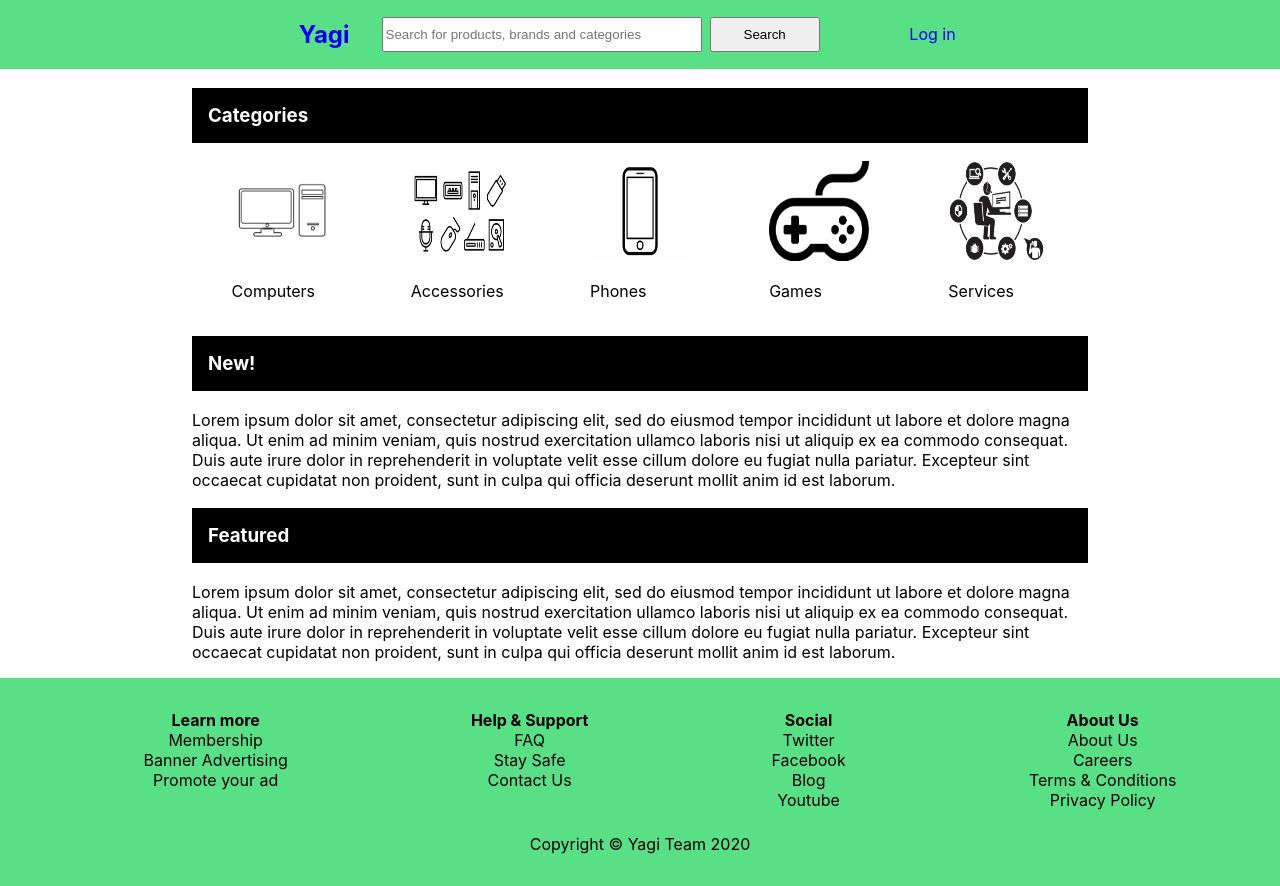
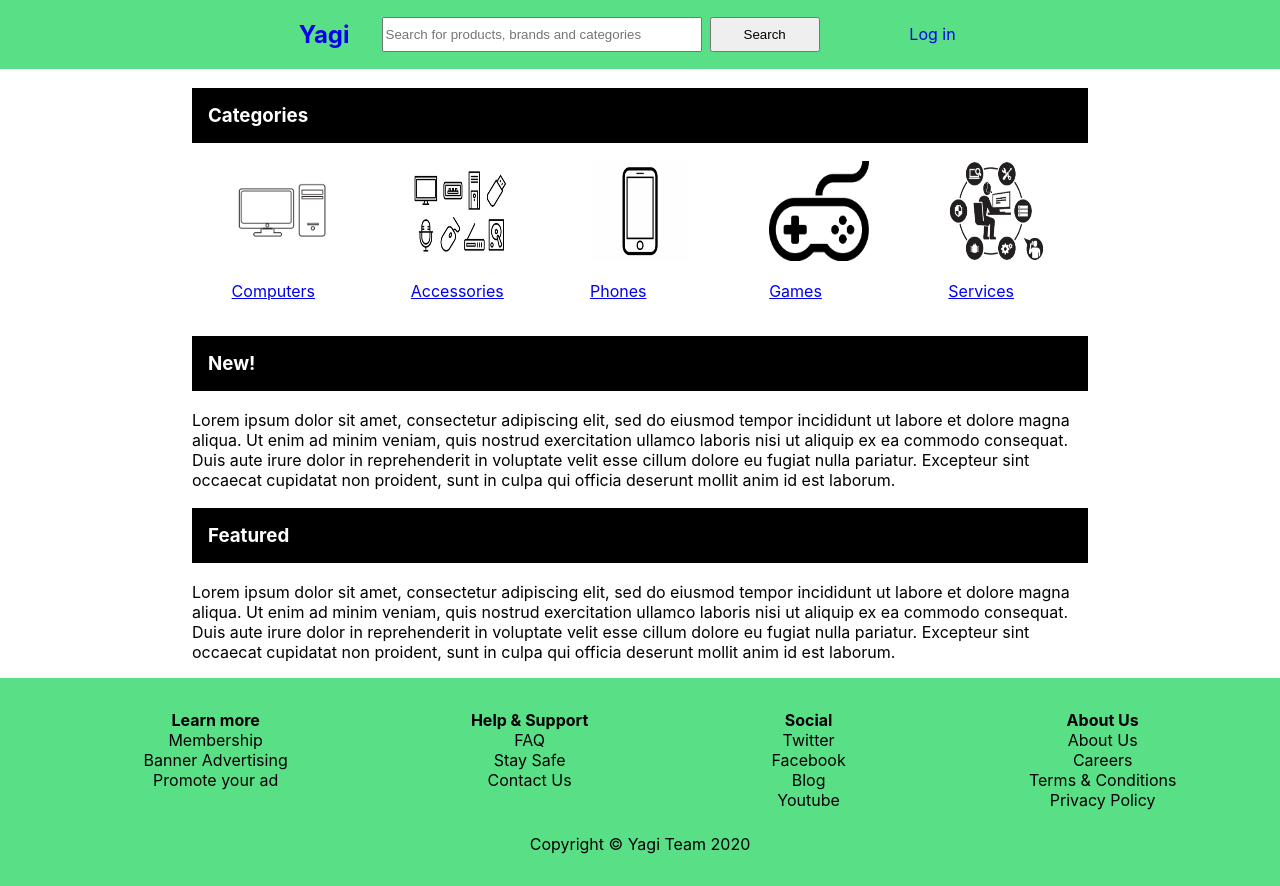
Before and after one commit to DavidKuseh/Yagi-fe, a React (Create React App) app: page / in a window 1280 px wide. Built offline with nearby package versions, Linux system fonts and the light colour scheme.

Commit message:
created individual pages for categories,no content and styling

```diff
--- a/src/Components/Home.js
+++ b/src/Components/Home.js
@@ -1,5 +1,7 @@
 import React from 'react';
+import {Link} from 'react-router-dom';
 import styled from 'styled-components';
+
 import computer from '../Assets/Images/computer.jpg';
 import accessories from '../Assets/Images/accessories.jpg';
 import phones from '../Assets/Images/phones.png';
@@ -55,30 +57,31 @@ const HomeStyle = styled.section`
 
 const Home = () => {
     return (
+        <>
             <HomeStyle>
                 <div className= 'content'>
                     <h3>Categories</h3>
                     <div className= 'categories'>
-                    <div>
+                        <Link to = '/computers'>
                             <img src= {computer} alt= 'computer' width= '100px' height= '100px' />
                             <p>Computers</p>
-                    </div>
-                    <div>
+                        </Link>
+                        <Link to = '/accessories'>
                             <img src= {accessories} alt= 'accessories' width= '100px' height= '100px' />
                             <p>Accessories</p>
-                    </div>
-                    <div>
+                        </Link>
+                        <Link to = '/phones'>
                             <img src= {phones} alt= 'phones' width= '100px' height= '100px' />
                             <p>Phones</p>
-                    </div>
-                    <div>
+                        </Link>
+                        <Link to = '/games'>
                             <img src= {games} alt= 'games' width= '100px' height= '100px' />
                             <p>Games</p>
-                    </div>
-                    <div>
+                        </Link>
+                        <Link to = '/services'>
                             <img src= {services} alt= 'services' width= '100px' height= '100px' />
                             <p>Services</p>
-                    </div>
+                        </Link>
                     </div>
                 </div>
                 <div className= 'new'>
@@ -90,6 +93,7 @@ const Home = () => {
                     <p>Lorem ipsum dolor sit amet, consectetur adipiscing elit, sed do eiusmod tempor incididunt ut labore et dolore magna aliqua. Ut enim ad minim veniam, quis nostrud exercitation ullamco laboris nisi ut aliquip ex ea commodo consequat. Duis aute irure dolor in reprehenderit in voluptate velit esse cillum dolore eu fugiat nulla pariatur. Excepteur sint occaecat cupidatat non proident, sunt in culpa qui officia deserunt mollit anim id est laborum.</p>
                 </div>
             </HomeStyle>
+        </>
     );
 };
 
--- a/src/Components/Main.js
+++ b/src/Components/Main.js
@@ -3,7 +3,6 @@ import styled from 'styled-components';
 
 import Navigation from '../Components/Navigation';
 import Footer from '../Components/Footer';
-// import Home from '../Components/Home';
 
 const MainStyle = styled.div`
     height: 100vh;
@@ -12,12 +11,10 @@ const MainStyle = styled.div`
   }
 `
 
-
 const Main = () => {
     return (
         <MainStyle>
             <Navigation />
-
             <Footer />
         </MainStyle>
     );
--- a/src/Components/Navigation.js
+++ b/src/Components/Navigation.js
@@ -8,20 +8,23 @@ import Login from '../Components/Login';
 import Register from '../Components/Register';
 import Home from '../Components/Home';
 
+import Accessories from '../Pages/Accessories';
+import Computers from '../Pages/Computers';
+import Games from '../Pages/Games';
+import Phones from '../Pages/Phones';
+import Services from '../Pages/Services';
+
 const NavStyle = styled.div`
     background: #59E087;
     display: flex;
     align-items: center;
     margin:0 auto;
-    // position: fixed;
     top: 0;
     width: 100%;
-    // overflow: hidden;
 
     .nav-container {
         display: flex;
         align-items: center;
-        // padding: 2rem 0;
         margin: auto;
 
         .search {
@@ -50,7 +53,6 @@ const NavStyle = styled.div`
         .nav-icons {
             display: flex;
             margin-left: 4rem;
-            // align-items: center;
 
             a{
                 align-items: center;
@@ -93,6 +95,11 @@ const Navigation = () => {
             <Route exact path= '/' component={Home} />
             <Route exact path= '/products' component={Products} />
             <Route exact path= '/contact' component={ContactUs} />
+            <Route exact path = '/accessories' component = {Accessories} />
+            <Route exact path = '/computers' component = {Computers} />
+            <Route exact path = '/games' component = {Games} />
+            <Route exact path = '/phones' component = {Phones} />
+            <Route exact path = '/services' component = {Services} />
         </>
     );
 };
--- /dev/null
+++ b/src/Pages/Accessories.jsx
@@ -0,0 +1,11 @@
+import React from 'react';
+
+const Accessories = () => {
+    return (
+        <div>
+            <p>Accessories</p>
+        </div>
+    );
+};
+
+export default Accessories;
--- /dev/null
+++ b/src/Pages/Computers.jsx
@@ -0,0 +1,11 @@
+import React from 'react';
+
+const Computers = () => {
+    return (
+        <div>
+            <p>Computers</p>
+        </div>
+    );
+};
+
+export default Computers;
--- /dev/null
+++ b/src/Pages/Games.jsx
@@ -0,0 +1,11 @@
+import React from 'react';
+
+const Games = () => {
+    return (
+        <div>
+            <p>Games</p>
+        </div>
+    );
+};
+
+export default Games;
--- /dev/null
+++ b/src/Pages/Phones.jsx
@@ -0,0 +1,11 @@
+import React from 'react';
+
+const Phones = () => {
+    return (
+        <div>
+            <p>Phones</p>
+        </div>
+    );
+};
+
+export default Phones;
--- /dev/null
+++ b/src/Pages/Services.jsx
@@ -0,0 +1,11 @@
+import React from 'react';
+
+const Services = () => {
+    return (
+        <div>
+            <p>Services</p>
+        </div>
+    );
+};
+
+export default Services;
```
Lines whose indentation alone changed are shown as unchanged.
